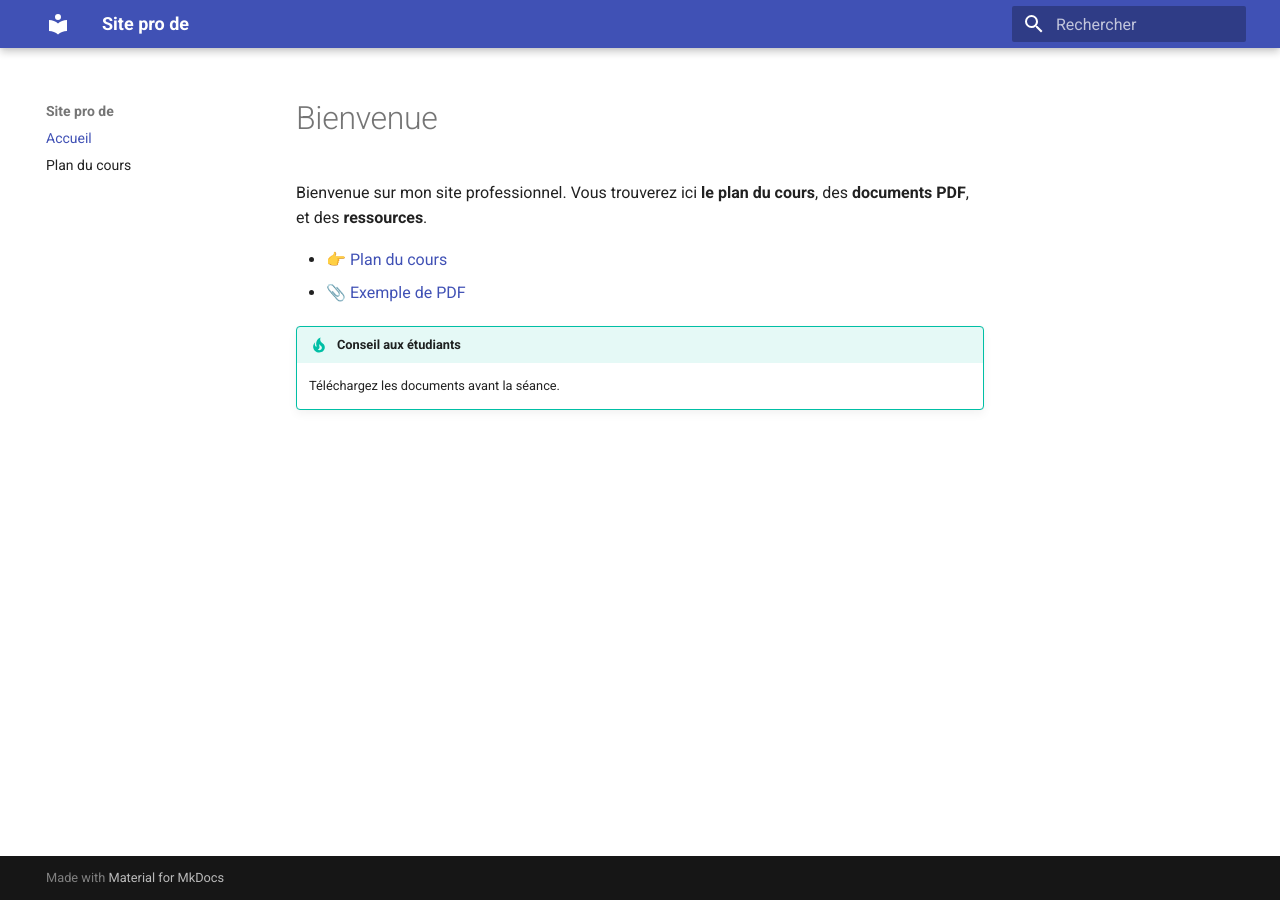
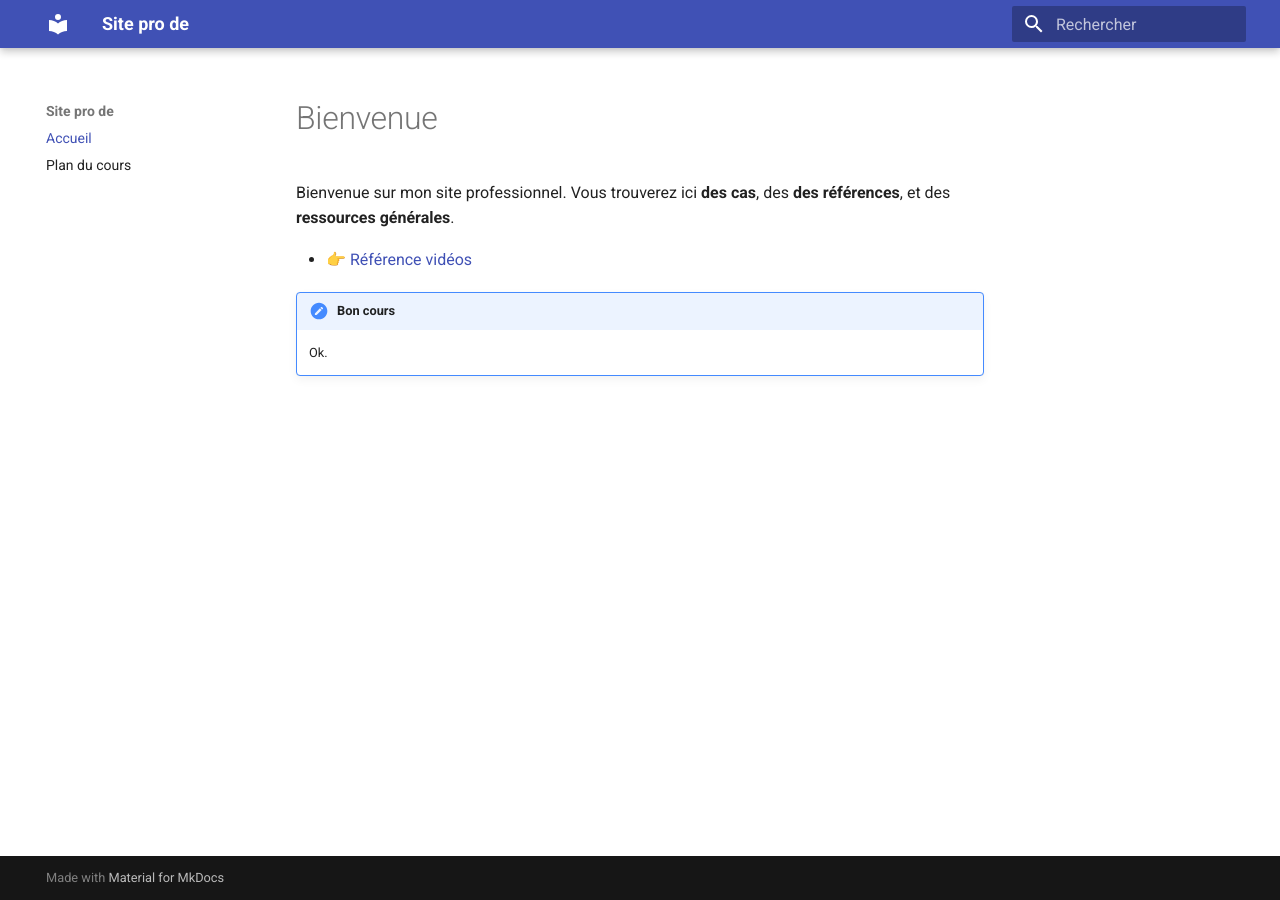
Before and after one commit to GabrielMPhi/site-web-ethique, an MkDocs documentation site: the page built from docs/index.md, in a window 1280 px wide. Built offline with MkDocs 1.6.1 and Material for MkDocs 9.7.7, drawn with Linux system fonts in a browser that asks for light colours.

Commit message:
Update index.md

```diff
--- a/docs/index.md
+++ b/docs/index.md
@@ -1,9 +1,8 @@
 # Bienvenue
 
-Bienvenue sur mon site professionnel. Vous trouverez ici **le plan du cours**, des **documents PDF**, et des **ressources**.
+Bienvenue sur mon site professionnel. Vous trouverez ici **des cas**, des **des références**, et des **ressources générales**.
 
-- 👉 [Plan du cours](cours.md)
-- 📎 [Exemple de PDF](assets/pdfs/exemple.pdf)
+- 👉 [Référence vidéos](refvideo.md)
 
-!!! tip "Conseil aux étudiants"
-    Téléchargez les documents avant la séance.
+!!! note "Bon cours"
+    Ok.
```
